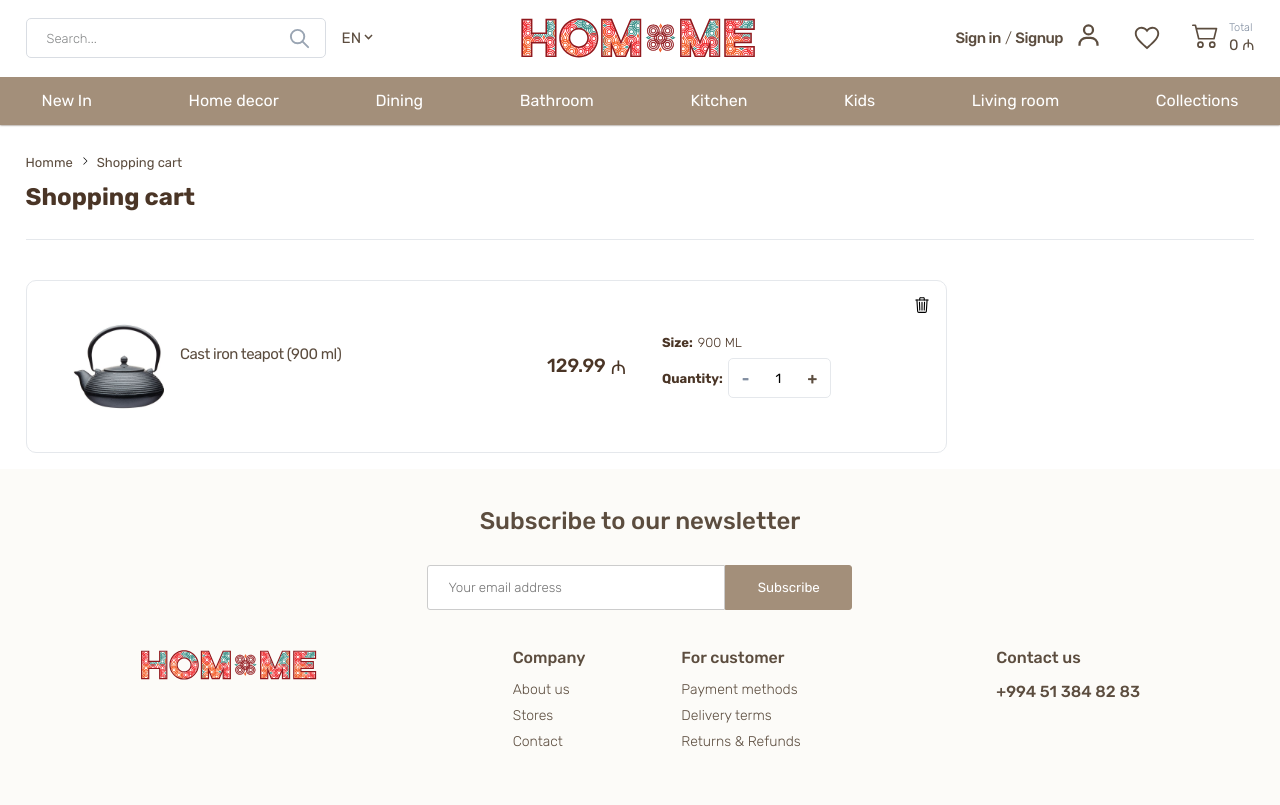
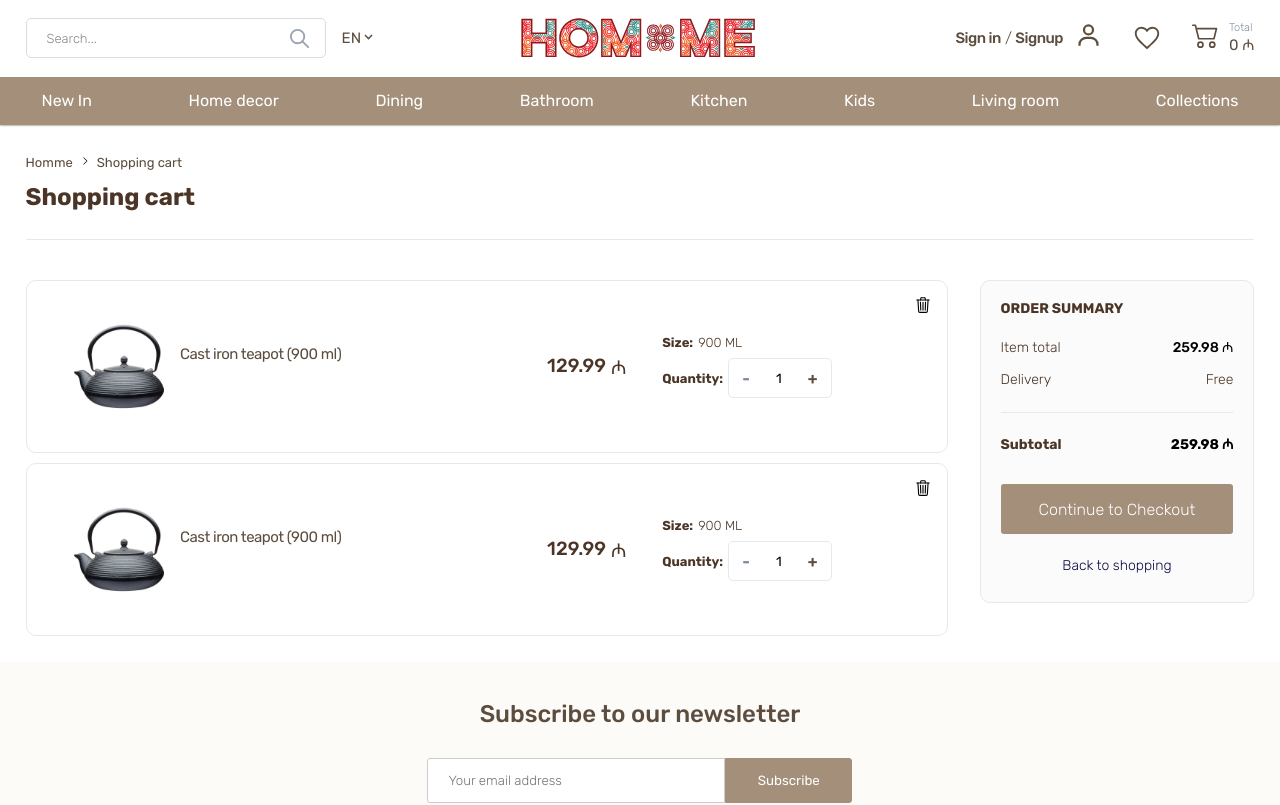
Before and after one commit to NihatAliy3v/Homme-Project, a React (Create React App) app: page /cart in a window 1280 px wide. Shown: the top 805 px of the page. Built offline with nearby package versions, Linux system fonts and the light colour scheme.

Commit message:
create cart-summary

```diff
--- a/src/assets/scss/components/cart-product.scss
+++ b/src/assets/scss/components/cart-product.scss
@@ -6,8 +6,8 @@
   display: flex;
   align-items: center;
   justify-content: space-between;
-  margin-top: 40px;
   position: relative;
+  margin-bottom: 10px;
   .product-images {
     height: 111px;
     img {
--- /dev/null
+++ b/src/assets/scss/components/cart-summary.scss
@@ -0,0 +1,85 @@
+.cart-summary {
+  width: 100%;
+  border: 1px solid #e5e8ec;
+  padding: 20px;
+  background-color: #fbfbfb;
+  margin-top: 40px;
+  border-radius: 10px;
+  .summary-order {
+    .summary-title {
+      font-size: 14px;
+      color: #4a3526;
+      padding-bottom: 16px;
+      font-weight: 700;
+      line-height: 15px;
+    }
+    .summary-name,
+    .summary-price {
+      font-size: 14px;
+      font-weight: 300;
+      color: #4a3526;
+      line-height: 32px;
+    }
+    .item-total {
+      display: flex;
+      justify-content: space-between;
+      align-items: center;
+
+      .summary-price {
+        color: #000;
+        font-weight: 500;
+      }
+    }
+    .delivery {
+      display: flex;
+      justify-content: space-between;
+      align-items: center;
+    }
+  }
+  .sub-total {
+    border-top: solid 1px #e5e8ec;
+    padding-top: 24px;
+    margin-top: 16px;
+    display: flex;
+    align-items: center;
+    justify-content: space-between;
+    line-height: 15px;
+    padding-bottom: 16px;
+    .summary-name,
+    .summary-price {
+      color: #4a3526;
+      font-size: 14px;
+      font-weight: 700;
+    }
+    .summary-price {
+      color: #000;
+    }
+  }
+  .checkout {
+    display: flex;
+    align-items: center;
+    justify-content: center;
+    width: 100%;
+    height: 50px;
+    background-color: #a38f7a;
+    color: #fff;
+    margin-top: 16px;
+    outline: none;
+    border: none;
+    border-radius: 3px;
+    font-weight: 300;
+    transition: background-color 0.2s;
+    &:hover {
+      background-color: #755847;
+    }
+  }
+  .back-shopping {
+    display: flex;
+    justify-content: center;
+    padding-top: 16px;
+    font-size: 14px;
+    line-height: 32px;
+    color: #0a0a47;
+    font-weight: 300;
+  }
+}
--- a/src/assets/scss/index.scss
+++ b/src/assets/scss/index.scss
@@ -20,3 +20,4 @@
 @import "./components/footer.scss";
 @import "./components/card.scss";
 @import "./components/cart-product.scss";
+@import "./components/cart-summary.scss";
--- a/src/assets/scss/pages/cart.scss
+++ b/src/assets/scss/pages/cart.scss
@@ -51,14 +51,16 @@
             line-height: 24px;
           }
         }
-        .cart-wrapper{
-            display: flex;
-            .cart-list{
-                width: 75%;
-            }
-            .order-summary-container{
-
-            }
+        .cart-wrapper {
+          display: flex;
+          .cart-list {
+            width: 75.8%;
+            margin-top: 40px;
+          }
+          .order-summary-container {
+            width: 25.2%;
+            padding-left: 32px;
+          }
         }
       }
     }
--- /dev/null
+++ b/src/components/CartSummary.jsx
@@ -0,0 +1,26 @@
+import React from "react";
+import { Link } from "react-router-dom";
+
+export const CartSummary = () => {
+  return (
+    <div className="cart-summary">
+      <div className="summary-order">
+        <h4 className="summary-title">ORDER SUMMARY</h4>
+        <div className="item-total">
+          <span className="summary-name">Item total</span>
+          <span className="summary-price">259.98 ₼</span>
+        </div>
+        <div className="delivery">
+          <span className="summary-name">Delivery</span>
+          <span className="summary-price">Free</span>
+        </div>
+      </div>
+      <div className="sub-total">
+        <span className="summary-name">Subtotal</span>
+        <span className="summary-price">259.98 ₼</span>
+      </div>
+      <Link className="checkout">Continue to Checkout</Link>
+      <Link className="back-shopping">Back to shopping</Link>
+    </div>
+  );
+};
--- a/src/pages/Cart.jsx
+++ b/src/pages/Cart.jsx
@@ -2,6 +2,7 @@
 import { VscChevronRight } from "react-icons/vsc";
 import { Link } from "react-router-dom";
 import { CartProduct } from "../components/CartProduct";
+import { CartSummary } from "../components/CartSummary";
 
 const Cart = () => {
   return (
@@ -22,9 +23,12 @@
             <section className="cart-wrapper">
               <section className="cart-list">
                 <CartProduct />
+                <CartProduct />
               </section>
 
-              <section className="order-summary-container"></section>
+              <section className="order-summary-container">
+                <CartSummary />
+              </section>
             </section>
           </div>
         </div>
```
